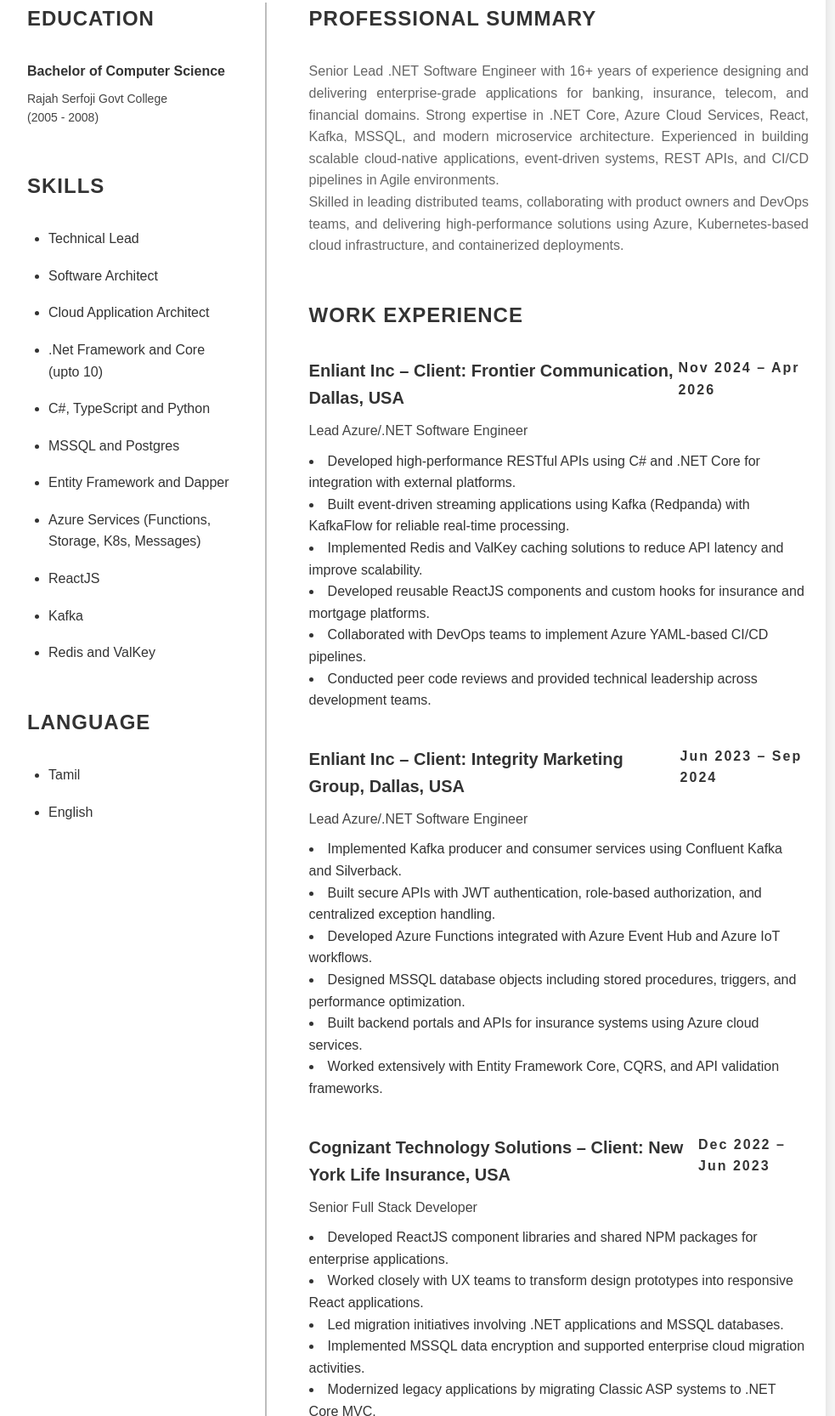
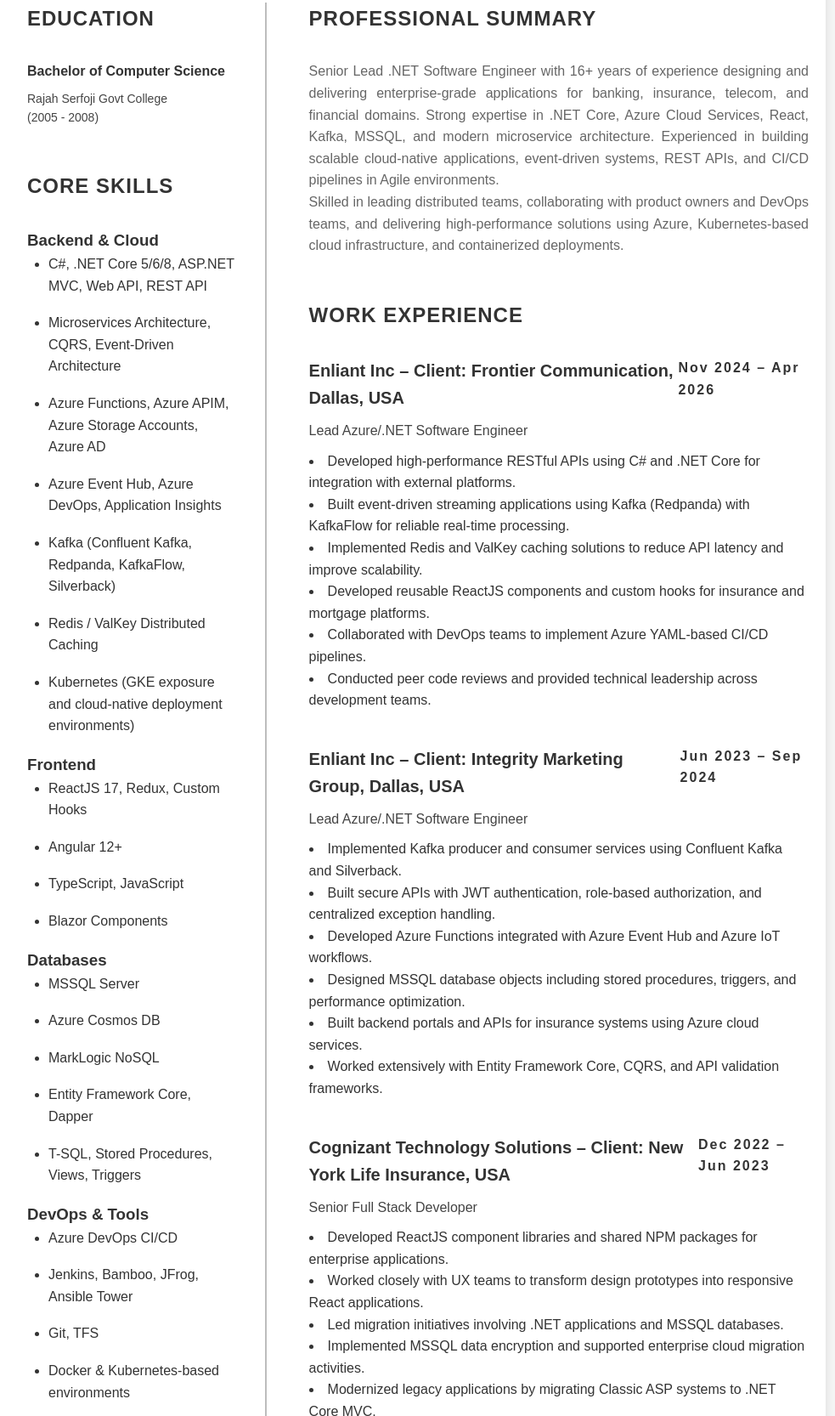
Before and after one commit to agmothilal/agmothilal.github.io, a plain HTML site: page index.html in a window 1280 px wide. Shown: the part 290-1956 px from the top of the page at 85% size, without its empty margins (168-1151 px from the left). Drawn offline with Linux system fonts and the light colour scheme.

Commit message:
Updated the skill details

```diff
--- a/index.html
+++ b/index.html
@@ -273,20 +273,44 @@
 
                 <!-- SKILLS -->
                 <section>
-                    <h2>SKILLS</h2>
-
+                    <h2>CORE SKILLS</h2>
+                    <h3>Backend & Cloud</h3>
                     <ul>
-                        <li>Technical Lead</li>
-                        <li>Software Architect</li>
-                        <li>Cloud Application Architect</li>
-                        <li>.Net Framework and Core (upto 10)</li>
-                        <li>C#, TypeScript and Python</li>
-                        <li>MSSQL and Postgres</li>
-                        <li>Entity Framework and Dapper</li>
-                        <li>Azure Services (Functions, Storage, K8s, Messages)</li>
-                        <li>ReactJS</li>
-                        <li>Kafka</li>
-                        <li>Redis and ValKey</li>
+                        <li>C#, .NET Core 5/6/8, ASP.NET MVC, Web API, REST API</li>
+                        <li>Microservices Architecture, CQRS, Event-Driven Architecture</li>
+                        <li>Azure Functions, Azure APIM, Azure Storage Accounts, Azure AD</li>
+                        <li>Azure Event Hub, Azure DevOps, Application Insights</li>
+                        <li>Kafka (Confluent Kafka, Redpanda, KafkaFlow, Silverback)</li>
+                        <li>Redis / ValKey Distributed Caching</li>
+                        <li>Kubernetes (GKE exposure and cloud-native deployment environments)</li>
+                    </ul>
+                    <h3>Frontend</h3>
+                    <ul>
+                        <li>ReactJS 17, Redux, Custom Hooks</li>
+                        <li>Angular 12+</li>
+                        <li>TypeScript, JavaScript</li>
+                        <li>Blazor Components</li>
+                    </ul>
+                    <h3>Databases</h3>
+                    <ul>
+                        <li> MSSQL Server</li>
+                        <li> Azure Cosmos DB</li>
+                        <li> MarkLogic NoSQL</li>
+                        <li> Entity Framework Core, Dapper</li>
+                        <li> T-SQL, Stored Procedures, Views, Triggers</li>
+                    </ul>
+                    <h3>DevOps & Tools</h3>
+                    <ul>
+                        <li> Azure DevOps CI/CD</li>
+                        <li> Jenkins, Bamboo, JFrog, Ansible Tower</li>
+                        <li> Git, TFS</li>
+                        <li> Docker & Kubernetes-based environments</li>
+                    </ul>
+                    <h3>Testing & Practices</h3>
+                    <ul>
+                        <li>xUnit, NUnit, Moq</li>
+                        <li> Agile Scrum, TDD, Code Reviews</li>
+                        <li> API Security with JWT Authentication</li>
                     </ul>
                 </section>
 
@@ -310,15 +334,21 @@
                     <h2>PROFESSIONAL SUMMARY</h2>
 
                     <p class="profile-text">
-                        Senior Lead .NET Software Engineer with 16+ years of experience designing and delivering enterprise-grade
-                        applications for banking, insurance, telecom, and financial domains. Strong expertise in .NET Core,
-                        Azure Cloud Services, React, Kafka, MSSQL, and modern microservice architecture. Experienced in building
-                        scalable cloud-native applications, event-driven systems, REST APIs, and CI/CD pipelines in Agile environments.
+                        Senior Lead .NET Software Engineer with 16+ years of experience designing and delivering
+                        enterprise-grade
+                        applications for banking, insurance, telecom, and financial domains. Strong expertise in .NET
+                        Core,
+                        Azure Cloud Services, React, Kafka, MSSQL, and modern microservice architecture. Experienced in
+                        building
+                        scalable cloud-native applications, event-driven systems, REST APIs, and CI/CD pipelines in
+                        Agile environments.
                     </p>
 
                     <p class="profile-text">
-                        Skilled in leading distributed teams, collaborating with product owners and DevOps teams, and delivering
-                        high-performance solutions using Azure, Kubernetes-based cloud infrastructure, and containerized deployments.
+                        Skilled in leading distributed teams, collaborating with product owners and DevOps teams, and
+                        delivering
+                        high-performance solutions using Azure, Kubernetes-based cloud infrastructure, and containerized
+                        deployments.
                     </p>
                 </section>
 
@@ -333,16 +363,20 @@
                         <div class="job-role">Lead Azure/.NET Software Engineer</div>
                         <p class="job-desc">
                             <li>
-                                Developed high-performance RESTful APIs using C# and .NET Core for integration with external platforms.
+                                Developed high-performance RESTful APIs using C# and .NET Core for integration with
+                                external platforms.
                             </li>
                             <li>
-                                Built event-driven streaming applications using Kafka (Redpanda) with KafkaFlow for reliable real-time processing.
+                                Built event-driven streaming applications using Kafka (Redpanda) with KafkaFlow for
+                                reliable real-time processing.
                             </li>
                             <li>
-                                Implemented Redis and ValKey caching solutions to reduce API latency and improve scalability.
+                                Implemented Redis and ValKey caching solutions to reduce API latency and improve
+                                scalability.
                             </li>
                             <li>
-                                Developed reusable ReactJS components and custom hooks for insurance and mortgage platforms.
+                                Developed reusable ReactJS components and custom hooks for insurance and mortgage
+                                platforms.
                             </li>
                             <li>
                                 Collaborated with DevOps teams to implement Azure YAML-based CI/CD pipelines.
@@ -363,13 +397,15 @@
                                 Implemented Kafka producer and consumer services using Confluent Kafka and Silverback.
                             </li>
                             <li>
-                                Built secure APIs with JWT authentication, role-based authorization, and centralized exception handling.
+                                Built secure APIs with JWT authentication, role-based authorization, and centralized
+                                exception handling.
                             </li>
                             <li>
                                 Developed Azure Functions integrated with Azure Event Hub and Azure IoT workflows.
                             </li>
                             <li>
-                                Designed MSSQL database objects including stored procedures, triggers, and performance optimization.
+                                Designed MSSQL database objects including stored procedures, triggers, and performance
+                                optimization.
                             </li>
                             <li>
                                 Built backend portals and APIs for insurance systems using Azure cloud services.
@@ -387,10 +423,12 @@
                         <div class="job-role">Senior Full Stack Developer</div>
                         <p class="job-desc">
                             <li>
-                                Developed ReactJS component libraries and shared NPM packages for enterprise applications.
+                                Developed ReactJS component libraries and shared NPM packages for enterprise
+                                applications.
                             </li>
                             <li>
-                                Worked closely with UX teams to transform design prototypes into responsive React applications.
+                                Worked closely with UX teams to transform design prototypes into responsive React
+                                applications.
                             </li>
                             <li>
                                 Led migration initiatives involving .NET applications and MSSQL databases.
@@ -432,7 +470,7 @@
                         <div class="job-role">Senior Full Stack Developer</div>
                         <p class="job-desc">
                             <li>
-                               Participated in full SDLC delivery using Agile, TDD, and CI/CD methodologies.
+                                Participated in full SDLC delivery using Agile, TDD, and CI/CD methodologies.
                             </li>
                             <li>
                                 Developed enterprise applications using WPF, WinForms, Web API, and WCF.
@@ -459,7 +497,8 @@
                         <div class="job-role">Software Engineer</div>
                         <p class="job-desc">
                             <li>
-                               Developed enterprise web applications using ASP.NET MVC, Entity Framework, and JavaScript.
+                                Developed enterprise web applications using ASP.NET MVC, Entity Framework, and
+                                JavaScript.
                             </li>
                             <li>
                                 Implemented Agile Scrum practices and participated in architecture discussions.
@@ -477,7 +516,7 @@
                         <div class="job-role">Software Engineer</div>
                         <p class="job-desc">
                             <li>
-                               Developed WinForms and ASP.NET applications using C#, WCF, MVC, and MSSQL.
+                                Developed WinForms and ASP.NET applications using C#, WCF, MVC, and MSSQL.
                             </li>
                             <li>
                                 Built reusable UI controls and DevExpress reporting solutions.
@@ -495,7 +534,7 @@
                         <div class="job-role">Programmer</div>
                         <p class="job-desc">
                             <li>
-                               Worked on ASP.NET Web Forms applications and SQL Server integration.
+                                Worked on ASP.NET Web Forms applications and SQL Server integration.
                             </li>
                             <li>
                                 Participated in development and deployment of online shopping portal solutions.
```
